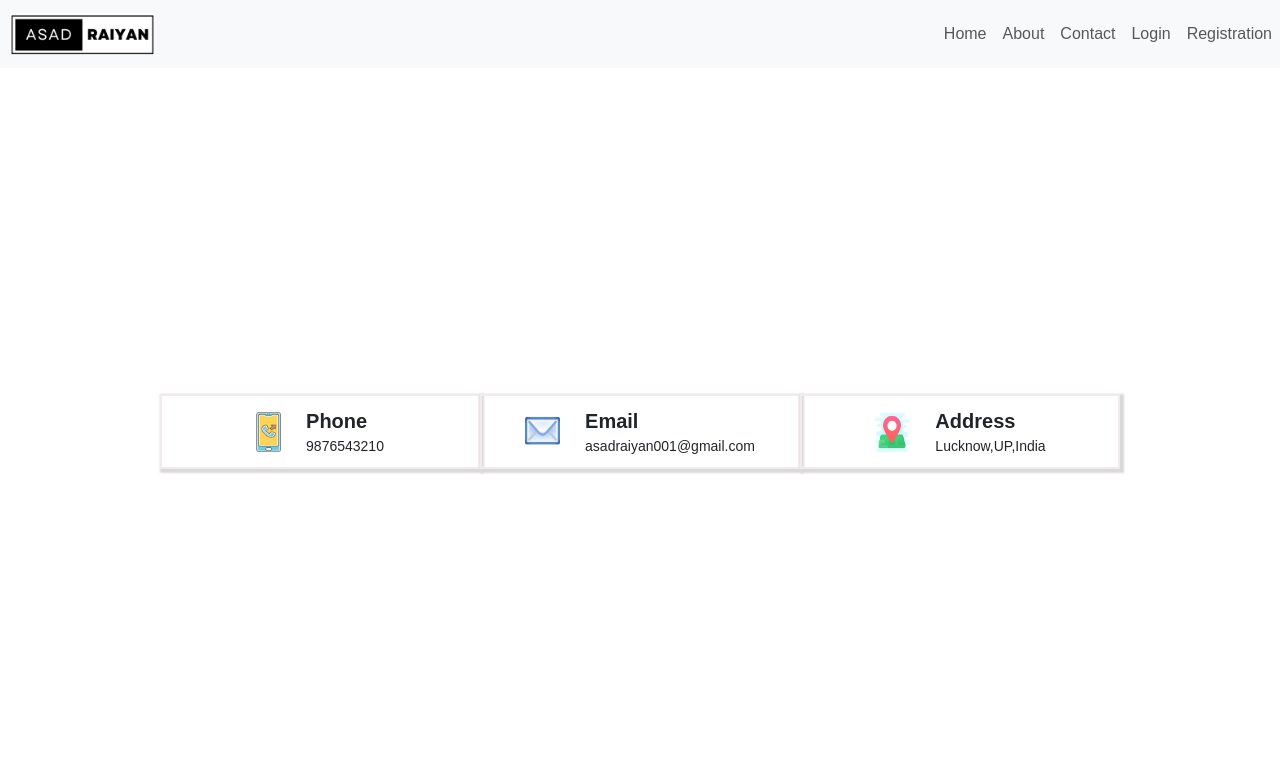
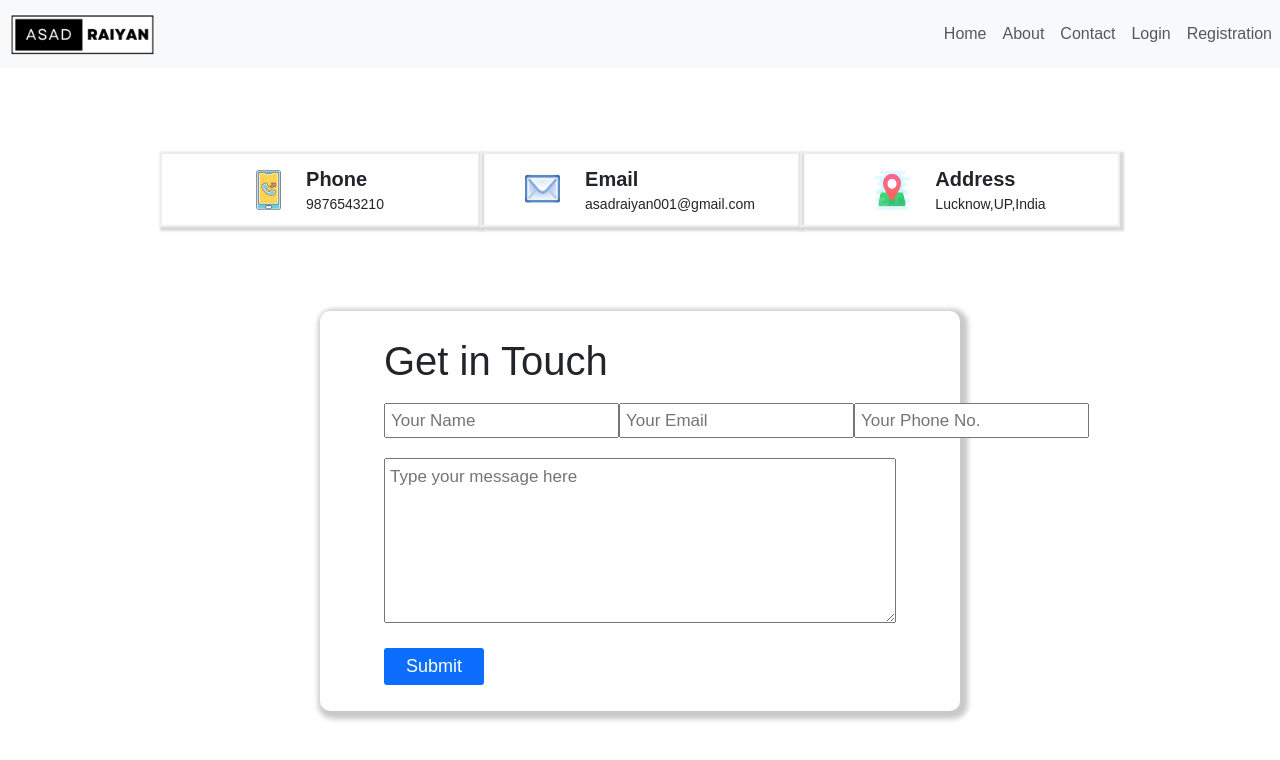
Before and after one commit to asadraiyan/mern-stack, a React (Create React App) app in the folder client/: page /Contact in a window 1280 px wide. Shown: the top 760 px of the page. Built offline with nearby package versions, Linux system fonts and the light colour scheme; the HTML template or start-up script is replaced by a standard one; a web font is replaced by a local one.

Commit message:
created contact page

```diff
--- a/client/src/App.css
+++ b/client/src/App.css
@@ -17,8 +17,8 @@
   display: flex;
   height: 90.8vh;
   width: 100%;
-  flex-direction: row;
-  justify-content: center;
+  flex-direction: column;
+  justify-content: space-evenly;
   align-items: center;
 }
 .signup-box{
@@ -99,7 +99,7 @@
 }
 .login-form{
   /* border: 2px solid orange; */
-  height: 142px;
+  height: 145px;
   display: flex;
   flex-direction: column;
   justify-content: space-between;
@@ -159,3 +159,55 @@
   width: 36px;
   height: 40px;
 }
+.contact-container{
+  display: flex;
+  flex-direction: row;
+  justify-content: center;
+  align-items: center;
+  /* border: 2px solid greenyellow; */
+  width: 50%;
+  height: 400px;
+  border-radius: 10px;
+  box-shadow: 3px 3px 5px 5px rgb(203, 200, 200);
+}
+.small-container{
+  /* border: 2px solid red; */
+  display: flex;
+  flex-direction: column;
+  justify-content: space-evenly;
+  height: 350px;
+  width: 80%
+}
+
+.button-section{
+  display: flex;
+  flex-direction: column;
+  margin-top: 20px;
+}
+.input-text{
+  display: flex;
+  justify-content: space-between;
+  margin-top: 10px;
+}
+.input-section{
+  height: 35px;
+  font-size: 17px;
+  padding: 5px;
+  outline: none;
+}
+.msg-txt{
+  font-size: 17px;
+  padding: 5px;
+  outline: none;
+}
+.submit-contact-btn{
+  font-size: 18px;
+  width: 100px;
+  padding: 5px 8px 5px 8px;
+  background-color: #0d6efd;
+  border-radius: 3px;
+  cursor: pointer;
+  color: white;
+  border: none;
+  margin-top: 25px;
+}
--- a/client/src/Components/Contact.js
+++ b/client/src/Components/Contact.js
@@ -29,6 +29,42 @@ const Contact = () => {
             </div>
           </div>
         </div>
+
+        <div className="contact-container">
+          <div className="small-container">
+            <h1>Get in Touch</h1>
+            <form className="contact-field">
+              <div className="input-text">
+                <input
+                  type="text"
+                  className="input-section"
+                  placeholder="Your Name"
+                  autoComplete="off"
+                />
+                <input
+                  type="email"
+                  className="input-section"
+                  placeholder="Your Email"
+                  autoComplete="off"
+                />
+                <input
+                  type="text"
+                  className="input-section"
+                  placeholder="Your Phone No."
+                  autoComplete="off"
+                />
+              </div>
+              <div className="button-section">
+                <textarea
+                  className="msg-txt"
+                  rows="6"
+                  placeholder="Type your message here"
+                ></textarea>
+                <button className="submit-contact-btn">Submit</button>
+              </div>
+            </form>
+          </div>
+        </div>
       </div>
     </>
   );
```
